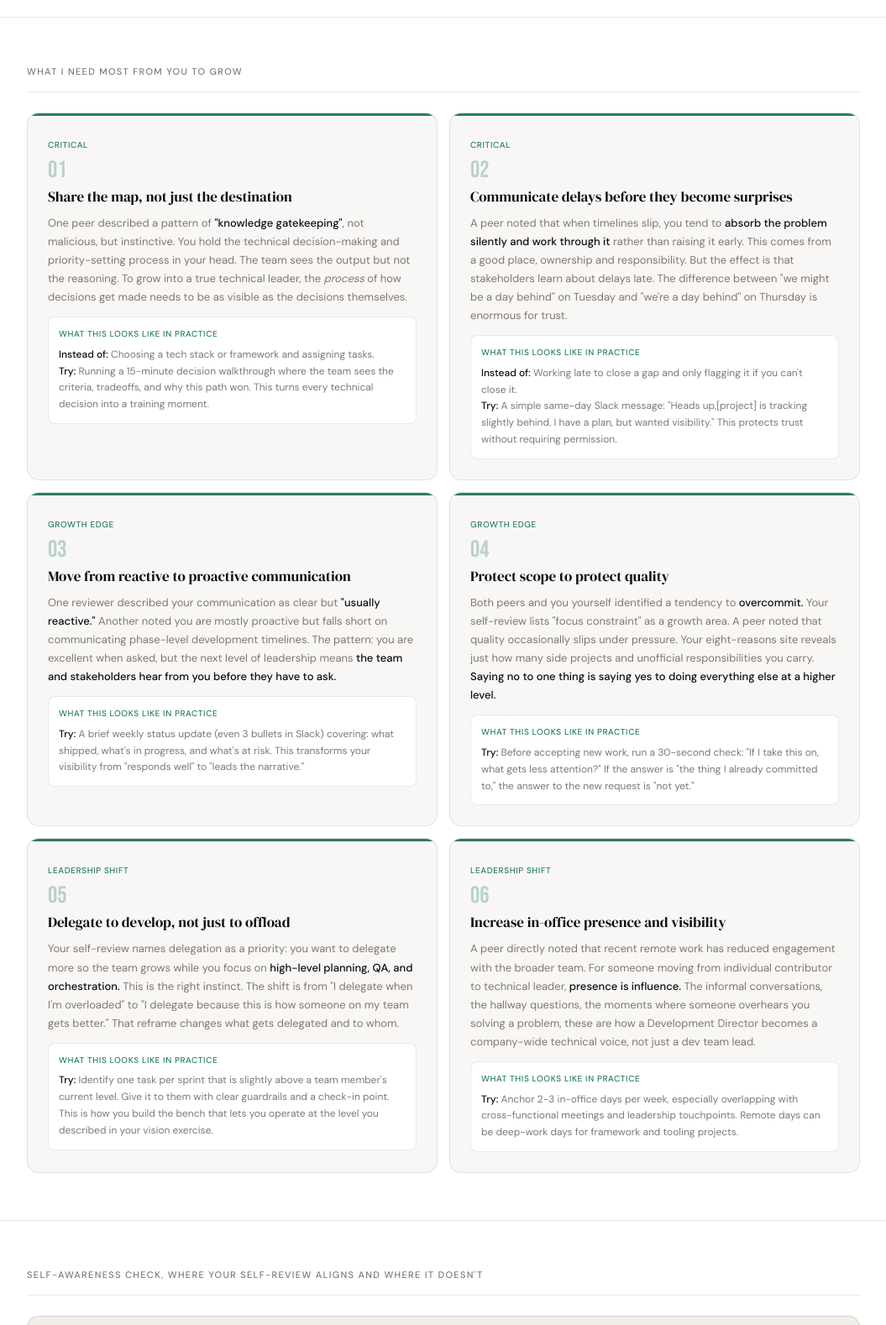
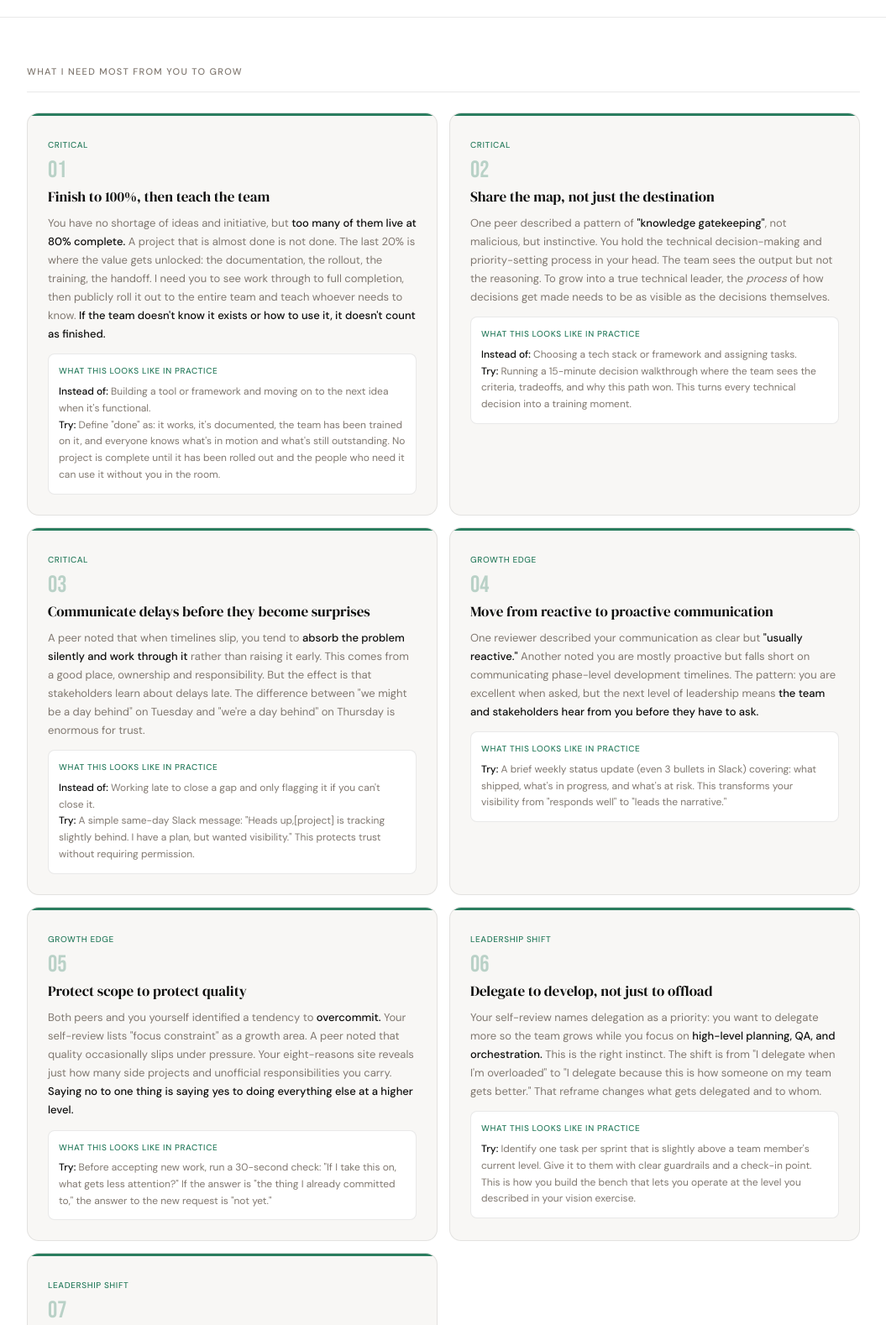
Before and after one commit to brooke98m/marketwake-growth, a plain HTML site: page ruben-review.html in a window 1280 px wide. Shown: the part 2080-3658 px from the top of the page at 84% size, without its empty margins (112-1167 px from the left). Drawn offline with Linux system fonts and the light colour scheme.

Commit message:
Add finish-to-100% growth card, replace in-office card with accountability focus
Co-Authored-By: Claude Opus 4.6 (1M context) <noreply@anthropic.com>

```diff
--- a/ruben-review.html
+++ b/ruben-review.html
@@ -264,6 +264,18 @@ nav{position:fixed;top:0;left:0;right:0;z-index:100;height:52px;display:flex;ali
       <div class="growth-card fi">
         <div class="gc-tag">Critical</div>
         <div class="gc-number">01</div>
+        <div class="gc-title">Finish to 100%, then teach the team</div>
+        <div class="gc-body">You have no shortage of ideas and initiative, but <strong>too many of them live at 80% complete.</strong> A project that is almost done is not done. The last 20% is where the value gets unlocked: the documentation, the rollout, the training, the handoff. I need you to see work through to full completion, then publicly roll it out to the entire team and teach whoever needs to know. <strong>If the team doesn't know it exists or how to use it, it doesn't count as finished.</strong></div>
+        <div class="gc-example">
+          <div class="gc-example-label">What this looks like in practice</div>
+          <strong>Instead of:</strong> Building a tool or framework and moving on to the next idea when it's functional.<br>
+          <strong>Try:</strong> Define "done" as: it works, it's documented, the team has been trained on it, and everyone knows what's in motion and what's still outstanding. No project is complete until it has been rolled out and the people who need it can use it without you in the room.
+        </div>
+      </div>
+
+      <div class="growth-card fi">
+        <div class="gc-tag">Critical</div>
+        <div class="gc-number">02</div>
         <div class="gc-title">Share the map, not just the destination</div>
         <div class="gc-body">One peer described a pattern of <strong>"knowledge gatekeeping"</strong>, not malicious, but instinctive. You hold the technical decision-making and priority-setting process in your head. The team sees the output but not the reasoning. To grow into a true technical leader, the <em>process</em> of how decisions get made needs to be as visible as the decisions themselves.</div>
         <div class="gc-example">
@@ -275,7 +287,7 @@ nav{position:fixed;top:0;left:0;right:0;z-index:100;height:52px;display:flex;ali
 
       <div class="growth-card fi">
         <div class="gc-tag">Critical</div>
-        <div class="gc-number">02</div>
+        <div class="gc-number">03</div>
         <div class="gc-title">Communicate delays before they become surprises</div>
         <div class="gc-body">A peer noted that when timelines slip, you tend to <strong>absorb the problem silently and work through it</strong> rather than raising it early. This comes from a good place, ownership and responsibility. But the effect is that stakeholders learn about delays late. The difference between "we might be a day behind" on Tuesday and "we're a day behind" on Thursday is enormous for trust.</div>
         <div class="gc-example">
@@ -287,7 +299,7 @@ nav{position:fixed;top:0;left:0;right:0;z-index:100;height:52px;display:flex;ali
 
       <div class="growth-card fi">
         <div class="gc-tag">Growth Edge</div>
-        <div class="gc-number">03</div>
+        <div class="gc-number">04</div>
         <div class="gc-title">Move from reactive to proactive communication</div>
         <div class="gc-body">One reviewer described your communication as clear but <strong>"usually reactive."</strong> Another noted you are mostly proactive but falls short on communicating phase-level development timelines. The pattern: you are excellent when asked, but the next level of leadership means <strong>the team and stakeholders hear from you before they have to ask.</strong></div>
         <div class="gc-example">
@@ -298,7 +310,7 @@ nav{position:fixed;top:0;left:0;right:0;z-index:100;height:52px;display:flex;ali
 
       <div class="growth-card fi">
         <div class="gc-tag">Growth Edge</div>
-        <div class="gc-number">04</div>
+        <div class="gc-number">05</div>
         <div class="gc-title">Protect scope to protect quality</div>
         <div class="gc-body">Both peers and you yourself identified a tendency to <strong>overcommit.</strong> Your self-review lists "focus constraint" as a growth area. A peer noted that quality occasionally slips under pressure. Your eight-reasons site reveals just how many side projects and unofficial responsibilities you carry. <strong>Saying no to one thing is saying yes to doing everything else at a higher level.</strong></div>
         <div class="gc-example">
@@ -309,7 +321,7 @@ nav{position:fixed;top:0;left:0;right:0;z-index:100;height:52px;display:flex;ali
 
       <div class="growth-card fi">
         <div class="gc-tag">Leadership Shift</div>
-        <div class="gc-number">05</div>
+        <div class="gc-number">06</div>
         <div class="gc-title">Delegate to develop, not just to offload</div>
         <div class="gc-body">Your self-review names delegation as a priority: you want to delegate more so the team grows while you focus on <strong>high-level planning, QA, and orchestration.</strong> This is the right instinct. The shift is from "I delegate when I'm overloaded" to "I delegate because this is how someone on my team gets better." That reframe changes what gets delegated and to whom.</div>
         <div class="gc-example">
@@ -320,12 +332,12 @@ nav{position:fixed;top:0;left:0;right:0;z-index:100;height:52px;display:flex;ali
 
       <div class="growth-card fi">
         <div class="gc-tag">Leadership Shift</div>
-        <div class="gc-number">06</div>
-        <div class="gc-title">Increase in-office presence and visibility</div>
-        <div class="gc-body">A peer directly noted that recent remote work has reduced engagement with the broader team. For someone moving from individual contributor to technical leader, <strong>presence is influence.</strong> The informal conversations, the hallway questions, the moments where someone overhears you solving a problem, these are how a Development Director becomes a company-wide technical voice, not just a dev team lead.</div>
+        <div class="gc-number">07</div>
+        <div class="gc-title">Set clear expectations and hold the team accountable, consistently</div>
+        <div class="gc-body">The shift from builder to leader requires more than delegation. It requires <strong>setting clear expectations for your team and holding them accountable, not once, but consistently.</strong> When expectations are implicit or accountability is intermittent, the team operates on assumptions rather than standards. A Development Director's impact is measured not just by what they build, but by the reliability and clarity of what the whole team delivers.</div>
         <div class="gc-example">
           <div class="gc-example-label">What this looks like in practice</div>
-          <strong>Try:</strong> Anchor 2-3 in-office days per week, especially overlapping with cross-functional meetings and leadership touchpoints. Remote days can be deep-work days for framework and tooling projects.
+          <strong>Try:</strong> For every project or initiative, define the expected outcome, the timeline, and who owns what, in writing. Then follow up on it. Not as a micromanager, but as the person who makes sure nothing quietly falls off the radar. Consistency here is the whole point.
         </div>
       </div>
     </div>
```
